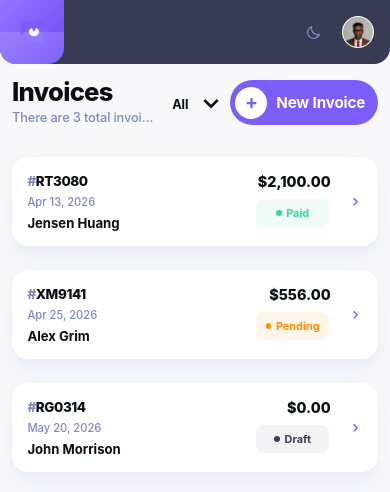
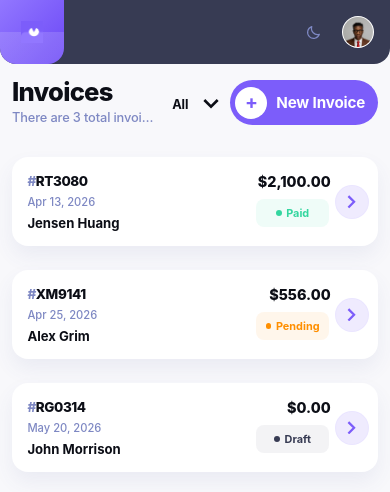
Before and after one commit to Josephudomason/stageTwo, a React (Vite) app: page / in a window 390 px wide. Shown: the top 492 px of the page. Built offline with nearby package versions, Linux system fonts and the light colour scheme.

Commit message:
modified src/App.css

```diff
--- a/src/App.css
+++ b/src/App.css
@@ -1410,15 +1410,20 @@ select:focus-visible {
   .invoice-card__chevron {
     position: absolute;
     top: 50%;
-    right: 0.8rem;
+    right: 0.55rem;
     transform: translateY(-50%);
-    width: 1.1rem;
-    height: 1.1rem;
+    z-index: 1;
+    width: 2rem;
+    height: 2rem;
+    border-radius: 999px;
+    background: rgba(124, 93, 250, 0.12);
+    color: var(--primary);
+    box-shadow: 0 0 0 1px rgba(124, 93, 250, 0.16);
   }
 
   .invoice-card__chevron svg {
-    width: 0.7rem;
-    height: 0.7rem;
+    width: 0.85rem;
+    height: 0.85rem;
   }
 
   .primary-button {
```
